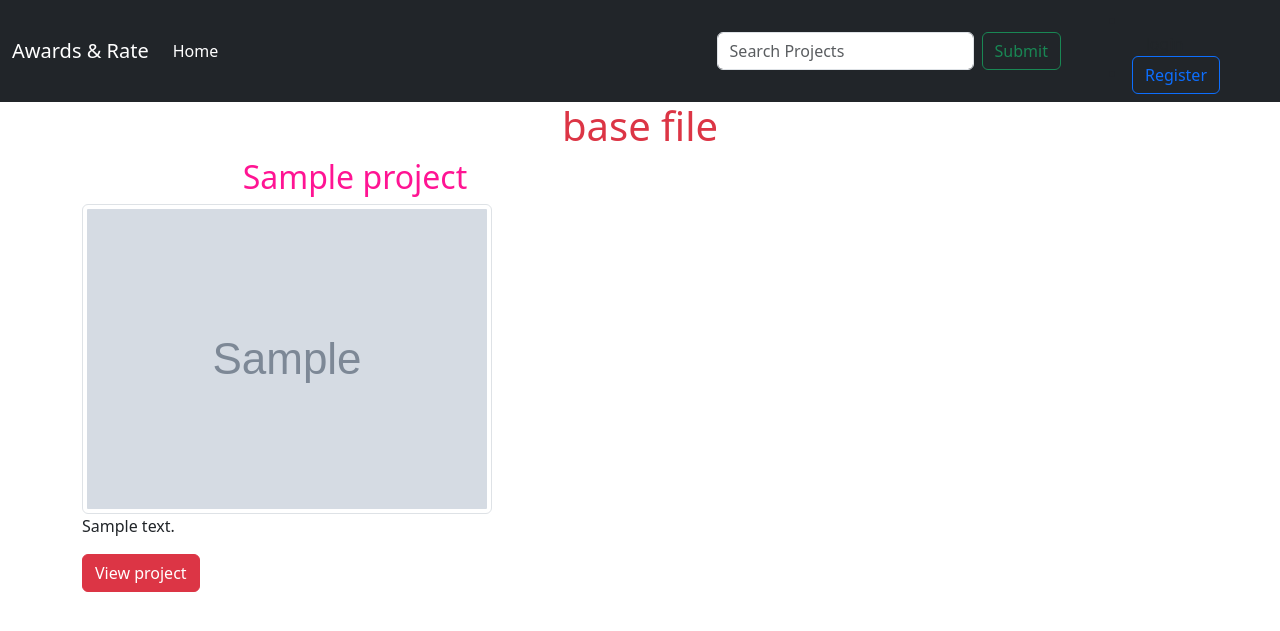
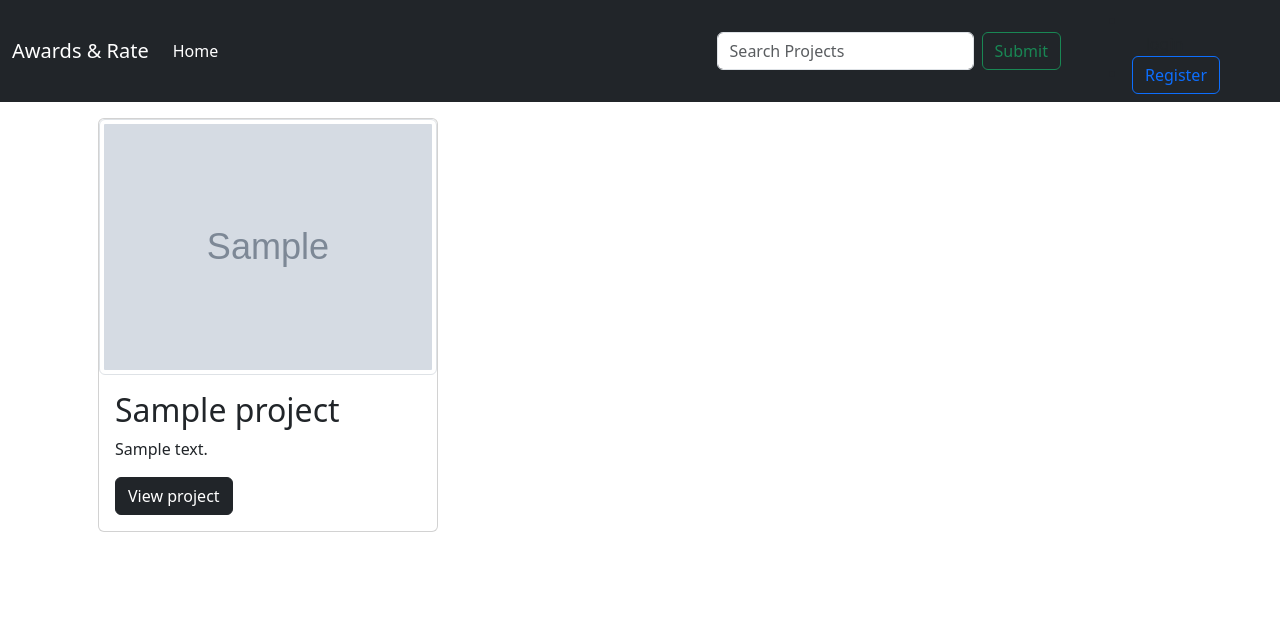
Before and after one commit to GraceMwende/ReviewApp, a Django app: page / in a window 1280 px wide. Shown: the top 631 px of the page. Run offline with Django 4.2, Linux system fonts and the light colour scheme; tables that the repository leaves empty hold one stand-in row (values such as "Sample post"); grey boxes marked "Sample" are stand-in pictures; some libraries are stand-ins or nearby versions.

Commit message:
arrange home page

```diff
--- a/restF/templates/base.html
+++ b/restF/templates/base.html
@@ -17,9 +17,7 @@
 </head>
 <body>
   {% include 'navbar.html' %}
-  {% block content %}
-    <h1 class="text-danger text-center">base file</h1>
-  {% endblock %}
+  {% block content %}  {% endblock %}
 
   {% block scripts %}
   <script src="https://ajax.googleapis.com/ajax/libs/jquery/3.2.1/jquery.min.js"></script>
--- a/restF/templates/home.html
+++ b/restF/templates/home.html
@@ -1,16 +1,18 @@
 {% extends 'base.html' %}
   {% block content %}
     {{block.super}}
-    <div class="container">
+    <div class="container d-flex flex-wrap">
       {% for project in projects %}
        {% if project.project_image %}
-        <div class="row">
           <!-- display projects -->
-          <div class="col-xs-6 col-sm-6 col-md-6 col-lg-6">
-            <h2 class="text-center">{{project.project_title}}</h2>
+          <div class="col-4">
+             <div class="card my-3 mx-3">
               <img src="{{project.project_image.url}}" class="img-thumbnail" alt="{{project.project_title}}">
-            <p>{{project.project_description |striptags }}</p>
-            <a href="{% url 'project' project.id %}"><button class="btn btn-danger">View project</button></a>
+              <div class="card-body">
+                <h2 class="card-title">{{project.project_title}}</h2>
+                <p class="card-text">{{project.project_description |striptags }}</p>
+                <a href="{% url 'project' project.id %}"><button class="btn btn-dark">View project</button></a>
+              </div>
         </div>
              </div>
        {% endif %}
```
Lines whose indentation alone changed are shown as unchanged.
